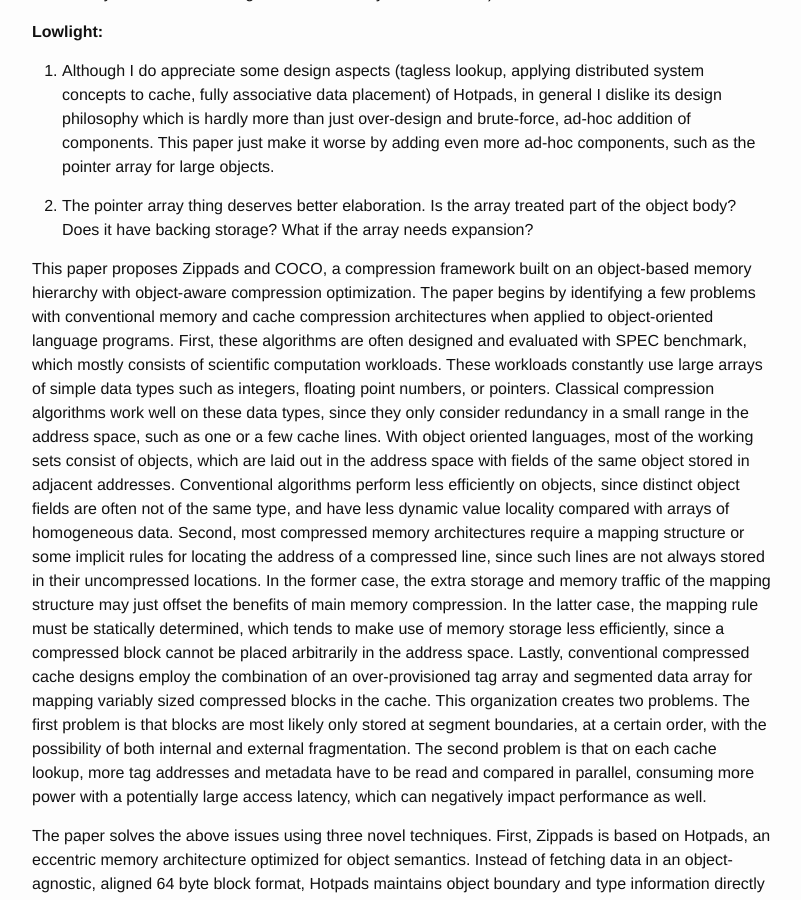
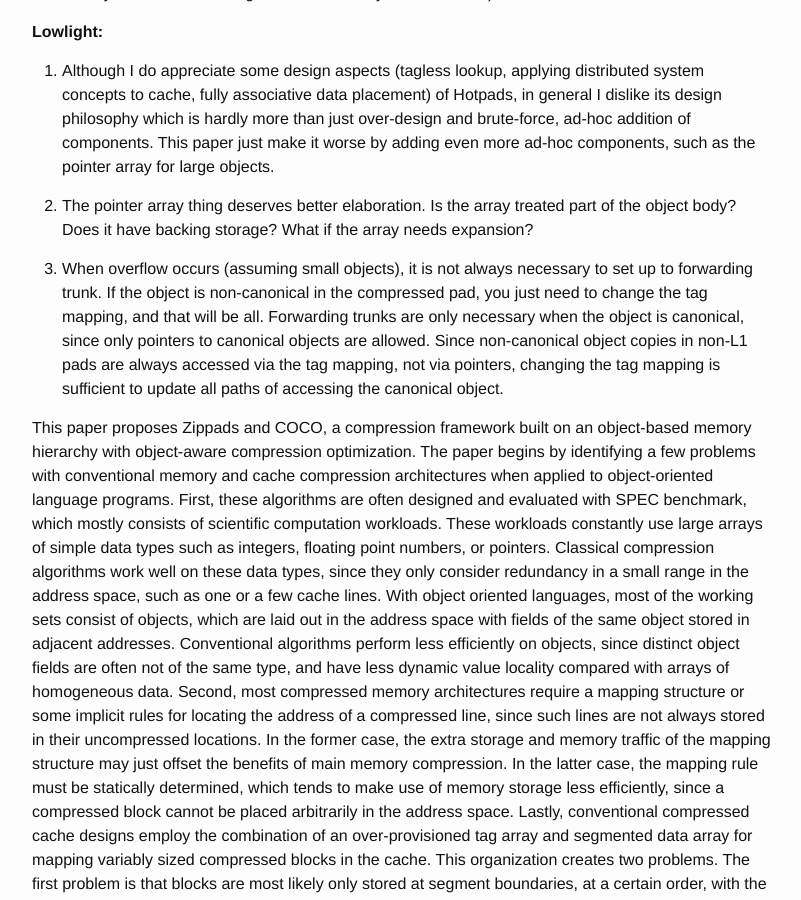
Before and after one commit to wangziqi2013/wangziqi2013.github.io, a Jekyll site: the page built from _posts/2020-07-11-zippads-coco.markdown, in a window 1280 px wide and 900 px high, scrolled down 751 px. Shown: the whole window, without its empty margins (238-1039 px from the left). Built offline with Jekyll 4.4.1, drawn with Linux system fonts in a browser that asks for light colours.

Commit message:
Adding lowlight

```diff
--- a/_posts/2020-07-11-zippads-coco.markdown
+++ b/_posts/2020-07-11-zippads-coco.markdown
@@ -31,6 +31,12 @@ version_mgmt:
 
 2. The pointer array thing deserves better elaboration. Is the array treated part of the object body? Does it have
    backing storage? What if the array needs expansion?
+
+3. When overflow occurs (assuming small objects), it is not always necessary to set up to forwarding trunk. If the
+   object is non-canonical in the compressed pad, you just need to change the tag mapping, and that will be all.
+   Forwarding trunks are only necessary when the object is canonical, since only pointers to canonical objects are
+   allowed. Since non-canonical object copies in non-L1 pads are always accessed via the tag mapping, not via pointers,
+   changing the tag mapping is sufficient to update all paths of accessing the canonical object.
 
 This paper proposes Zippads and COCO, a compression framework built on an object-based memory hierarchy with object-aware
 compression optimization. The paper begins by identifying a few problems with conventional memory and cache compression
```
